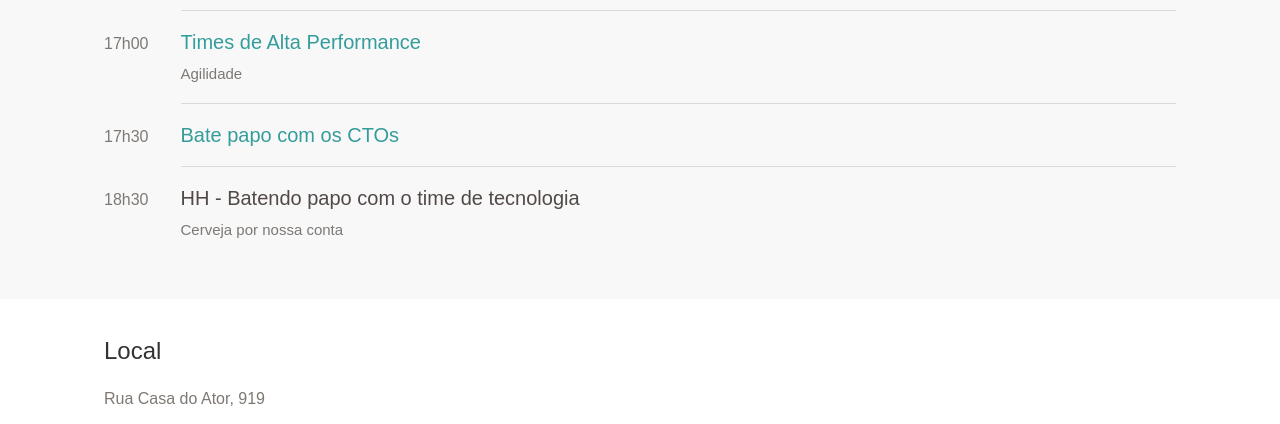
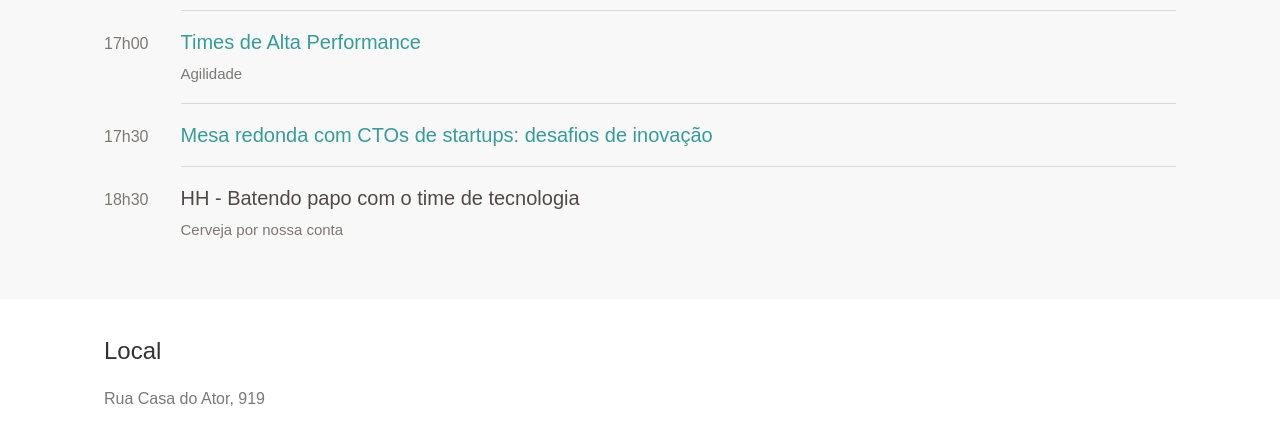
Before and after one commit to elo7/eventos-software-fora-de-serie, a website: page software-fora-de-serie/index.html in a window 1280 px wide. Shown: the part 1860-2284 px from the top of the page. Drawn offline with Linux system fonts and the light colour scheme; a web font is replaced by a local one.

Commit message:
Atualizando título e descrição da sessao de CTOs

```diff
--- a/software-fora-de-serie/index.html
+++ b/software-fora-de-serie/index.html
@@ -527,17 +527,17 @@
 				<time datetime='2016-06-11 17:30' class='horario-inicio'>17h30</time>
 				<div class='descricao'>
 					<h3 class='nome'>
-						<a href='#dialogo-ctos' itemprop='url'>Bate papo com os CTOs</a>
+						<a href='#dialogo-ctos' itemprop='url'>Mesa redonda com CTOs de startups: desafios de inovação</a>
 					</h3>
 				</div>
 				<section class='dialogo container' id='dialogo-ctos'>
 					<a href='#inicio' class='fechar'>
 						<svg viewBox='0 0 24 24' style='pointer-events: none; display: block; width: 100%; height: 100%;' class='fechar-icone'><g><path d='M19 6.41L17.59 5 12 10.59 6.41 5 5 6.41 10.59 12 5 17.59 6.41 19 12 13.41 17.59 19 19 17.59 13.41 12z'></path></g></svg>
 					</a>
-					<h3 class='nome'>Bate papo com os CTOs</h3>
+					<h3 class='nome'>Mesa redonda com CTOs de startups: desafios de inovação</h3>
 					<time datetime='2016-06-11 17:30' class='horario-inicio'>17h30</time>
 					<p itemprop='description'>
-						Mesa redonda com alguns dos principais CTO's de startups brasileiras para discutir desafios em inovação.
+						Mesa redonda com CTOs para discutir desafios de inovação em startups no Brasil. Como desenvolver tecnologias de impacto no Brasil com o melhor das plataformas globais. Participantes do evento poderão enviar suas perguntas antecipadamente para o moderador do debate ao longo do dia.
 					</p>
 					<ul class='palestrantes'>
 						<li class='palestrante' itemprop='performer' itemscope itemtype='http://schema.org/Person'>
```
